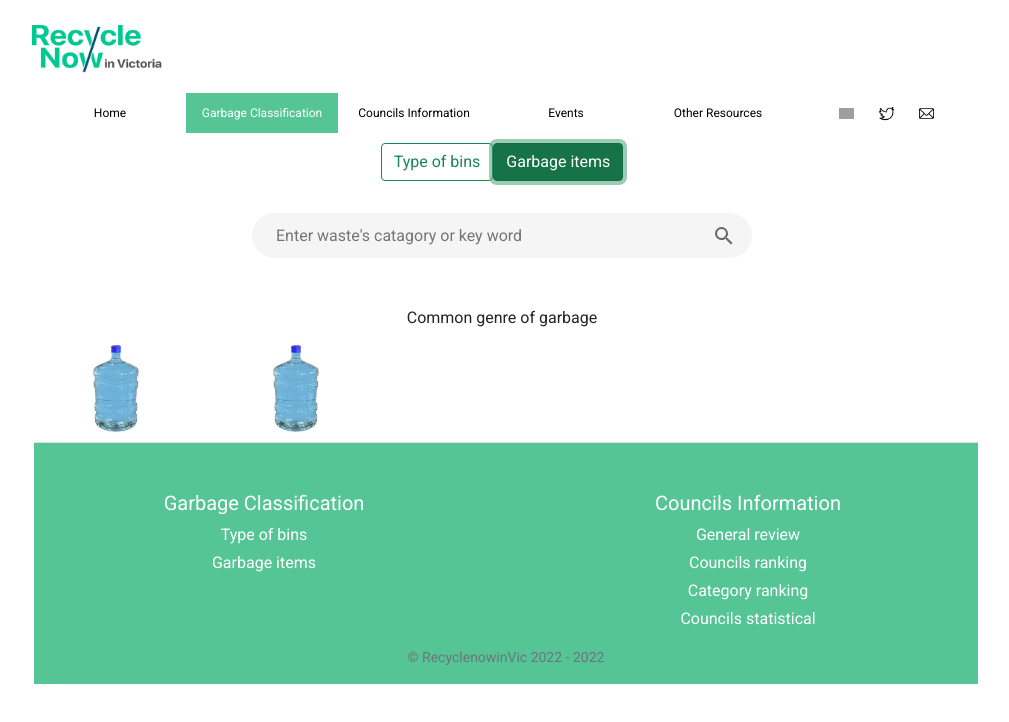
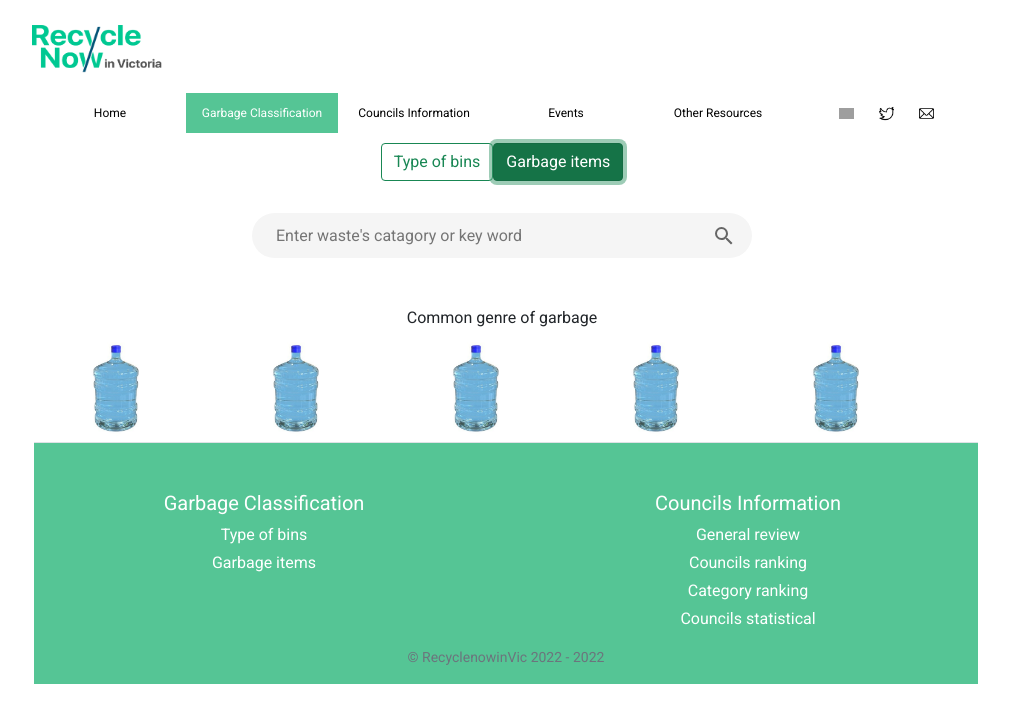
Before and after one commit to marcelo0410/RecyclingNowInVictoria, a React (Create React App) app: page /sorting in a window 1280 px wide. Both pictures are taken after a click on the button "Garbage items". Shown: the top 722 px of the page, without its empty margins (150-1159 px from the left). Built offline with nearby package versions, Linux system fonts and the light colour scheme; grey boxes are pictures that could not be loaded.

Commit message:
common search function

```diff
--- a/src/layout/style.css
+++ b/src/layout/style.css
@@ -26,10 +26,12 @@
     background-color: white;
     width: 152px;
     padding: 0;
+
 }
 .navbar-link a:hover{
     background-color:#55C595;
     color: white;
+    border: #FBFBF9 0.1px solid;
 }
 
 .navbar-link li{
--- a/src/pages/GarbageClassification/wastephoto.js
+++ b/src/pages/GarbageClassification/wastephoto.js
@@ -1,11 +1,57 @@
 import React, { Component } from 'react'
 import ybin from '../../assets/images/recyclebin/yellowbin.png'
-import p1 from '../../assets/images/plasticbottle/plasticbottle1.jpg'
+import p1 from '../../assets/images/wastephoto/plasticbottle/plasticbottle1.jpg'
 
 export default class wastemouseenter extends Component {
 
     state={
-        img:p1
+      photoArray: [
+        {
+          id:1,
+          title:'paper',
+          imageUrl:'wastephoto/plasticbottle/plasticbottle1.jpg',
+          genre:'recyclebin/yellowbin.png',
+          disable:true
+        },
+        {
+          id:2,
+          title:'paper',
+          imageUrl:'wastephoto/plasticbottle/plasticbottle1.jpg',
+          genre:'recyclebin/yellowbin.png',
+          disable:true
+        },
+        {
+          id:3,
+          title:'paper',
+          imageUrl:'wastephoto/plasticbottle/plasticbottle1.jpg',
+          genre:'recyclebin/yellowbin.png',
+          disable:true
+        },
+        {
+          id:4,
+          title:'paper',
+          imageUrl:'wastephoto/plasticbottle/plasticbottle1.jpg',
+          genre:'recyclebin/yellowbin.png',
+          disable:true
+        },
+        {
+          id:5,
+          title:'paper',
+          imageUrl:'wastephoto/plasticbottle/plasticbottle1.jpg',
+          genre:'recyclebin/yellowbin.png',
+          disable:true
+        }
+      ]
+    }
+
+
+
+    renderPhoto(item){
+      const tempArray = this.state.photoArray
+      tempArray[item.id-1]["disable"] = !tempArray[item.id-1]["disable"]
+      this.setState({
+        photoArray:tempArray
+      })
     }
 
     handleMouseEnter = ()=>{
@@ -24,15 +70,25 @@ export default class wastemouseenter extends Component {
     return (
       <div>
           <div className='mt-5 mb-2'>Common genre of garbage</div>
-          <div style={{display:"flex"}}>
-              <div>
-                <img src={this.state.img} onMouseEnter={this.handleMouseEnter} onMouseOut={this.handleMouseOut} style={{width:"180px", height:"100px"}}/>
-              </div>
-                <div>
-                    <img src={this.state.img} onMouseEnter={this.handleMouseEnter} onMouseOut={this.handleMouseOut} style={{width:"180px", height:"100px"}}/>
-                </div>
+          <div style={{display:"flex", justifyContent:"center", flexWrap:"wrap", width:"900px"}}>
+              {
+                this.state.photoArray.map((item, index) =>(
+                  <div>
+                    <img
+                      src={item.disable? (require('../../assets/images/' + item.imageUrl)):(require('../../assets/images/' + item.genre))}
+                      key={item.id}
+                      className=""
+                      style={{width:"180px", height:"100px"}}
+                      alt={item.title}
+                      id={item.id}
+                      onClick={()=>{
+                        this.renderPhoto(item)
+                      }}
+                      />
+                  </div>
+                ))
+              }
           </div>
-
       </div>
     )
   }
```
Also changed, not shown: src/assets/images/wastephoto/plasticbottle/plasticbottle1.jpg (renamed from src/assets/images/plasticbottle/plasticbottle1.jpg), src/assets/images/wastephoto/plasticbottle/plasticbottle2.jpg (renamed from src/assets/images/plasticbottle/plasticbottle2.jpg).
